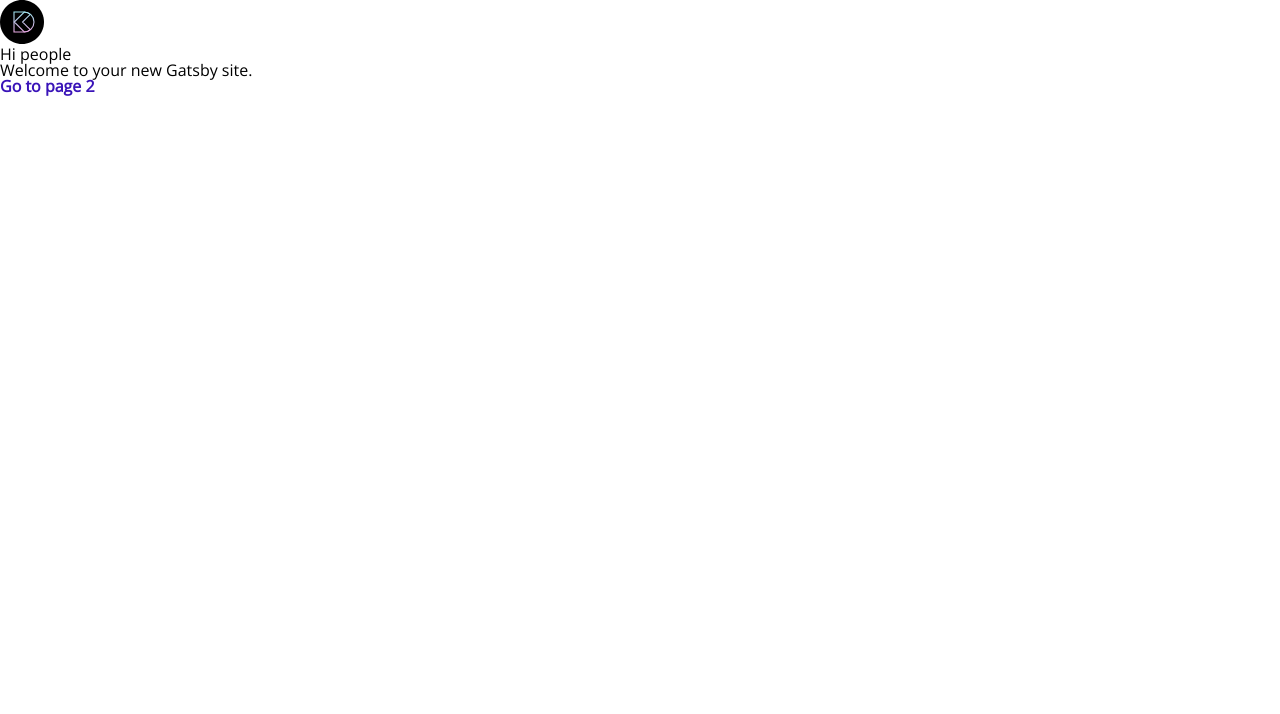
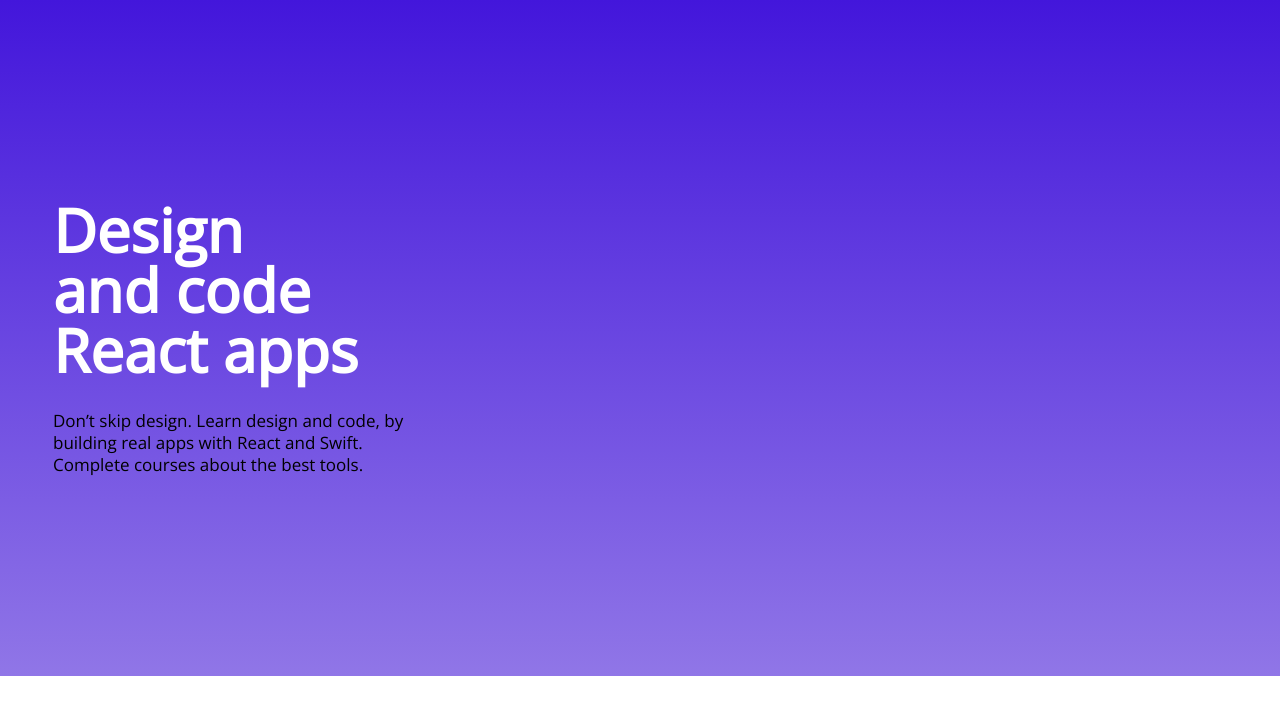
Before and after one commit to nasir733/designcodeCourse, a Gatsby site: page / in a window 1280 px wide. Built offline with nearby package versions, Linux system fonts and the light colour scheme; Gatsby itself is replaced by a stand-in of ours.

Commit message:
added base styled components

```diff
--- a/package.json
+++ b/package.json
@@ -14,7 +14,8 @@
     "prop-types": "^15.7.2",
     "react": "^16.12.0",
     "react-dom": "^16.12.0",
-    "react-helmet": "^6.1.0"
+    "react-helmet": "^6.1.0",
+    "styled-components": "^5.2.1"
   },
   "devDependencies": {
     "prettier": "2.1.2"
--- /dev/null
+++ b/src/components/sections/HeroSection.js
@@ -0,0 +1,48 @@
+import React from 'react'
+import styled from "styled-components"
+
+const HeroSection = () => {
+    return (
+        <Wrapper>
+            <ContentWrapper>
+                <TextWrapper>
+                    <Title>
+                        Design <br/>
+                        and code React apps
+                    </Title>
+                    <Description>
+                        Don’t skip design. Learn design and code, by building real apps with
+                        React and Swift. Complete courses about the best tools.
+                    </Description>
+                </TextWrapper>
+
+            </ContentWrapper>
+
+        </Wrapper>
+    )
+}
+
+export default HeroSection
+
+const Wrapper = styled.div`
+  background: linear-gradient(180deg, #4316DB 0%, #9076E7 100%);
+`
+const ContentWrapper = styled.div`
+  max-width: 1234px;
+  margin: 0 auto;
+  padding: 200px 30px;
+`
+const TextWrapper = styled.div`
+  max-width: 360px;
+  display: grid;
+  gap: 30px;
+`
+const Title = styled.h1`
+  font-weight: bold;
+  font-size: 60px;
+  color: white;
+`
+const Description = styled.p`
+  font-size: 17px;
+  line-height: 130%;
+`
--- a/src/pages/index.js
+++ b/src/pages/index.js
@@ -1,17 +1,16 @@
 import React from "react"
-import { Link } from "gatsby"
+
 import Layout from "../components/layout/layout"
 import SEO from "../components/layout/seo"
+import HeroSection from "../components/sections/HeroSection"
 
 function IndexPage() {
   return (
-    <Layout>
-      <SEO title="Home" />
-      <img src="/images/logos/logo.svg" alt="logo" />
-      <h1>Hi people</h1>
-      <p>Welcome to your new Gatsby site.</p>
-      <Link to="/page-2/">Go to page 2</Link> <br />
-    </Layout>
+      <Layout>
+          <SEO title="Home"/>
+          <HeroSection/>
+
+      </Layout>
   )
 }
 
```
Also changed, not shown: 1 other file.
